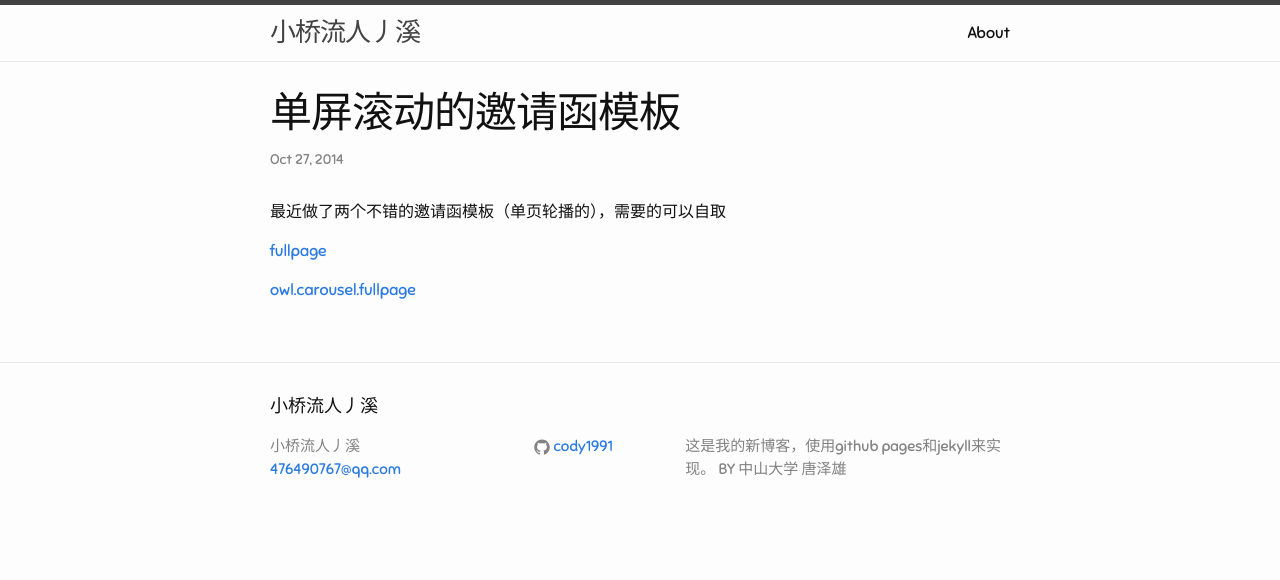
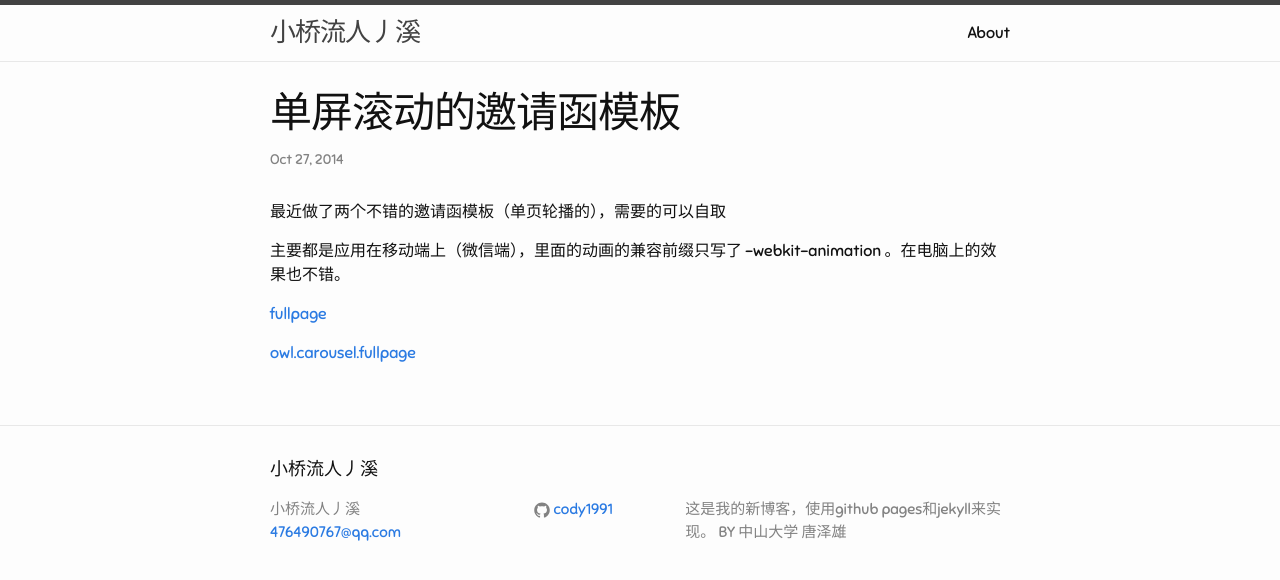
Before and after one commit to luojiyin1987/sysutangzxBlog, a Jekyll site: the page built from _posts/2014-10-27-fullpage-project.markdown, in a window 1280 px wide. Shown: the top 580 px of the page. Built offline with Jekyll 4.4.1, drawn with Linux system fonts in a browser that asks for light colours.

Commit message:
修改博客描述

```diff
--- a/_posts/2014-10-27-fullpage-project.markdown
+++ b/_posts/2014-10-27-fullpage-project.markdown
@@ -7,6 +7,8 @@ categories: private
 
 最近做了两个不错的邀请函模板（单页轮播的），需要的可以自取
 
+主要都是应用在移动端上（微信端），里面的动画的兼容前缀只写了 -webkit-animation 。在电脑上的效果也不错。
+
 [fullpage][fullpage]
 
 [owl.carousel.fullpage][owl.carousel.fullpage]
```
